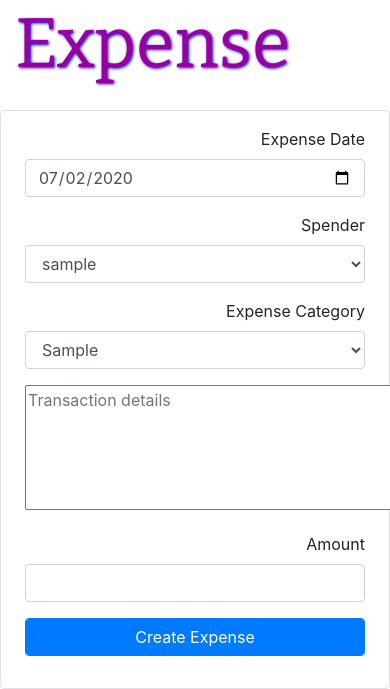
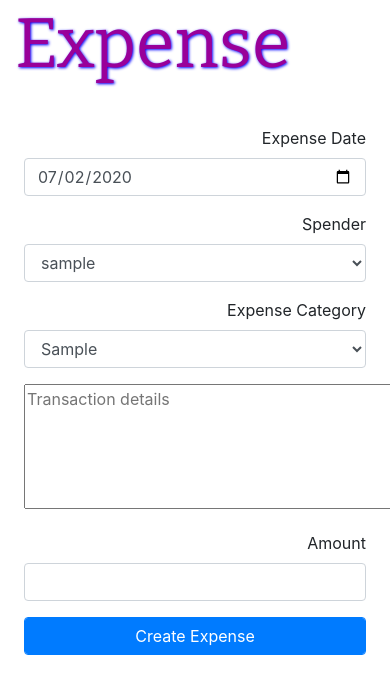
Before and after one commit to charliecoderdad/spending-tracker, a Flask app: page / in a window 390 px wide; the page is wider, and only the part inside the window is pictured. Shown: the part 328-1017 px from the top of that part. After the commit the page ends 983 px from the top of that part, so only its background shows below. Run offline with Flask 2, Linux system fonts and the light colour scheme; tables that the repository leaves empty hold one stand-in row (values such as "Sample post"); parts of the project's set-up code (start-up, migrations or seed data) failed here and were passed over; some libraries are stand-ins or nearby versions.

Commit message:
Remove div border from new expense page

```diff
--- a/tracker_app/templates/index.html
+++ b/tracker_app/templates/index.html
@@ -5,7 +5,7 @@
 
 <div class="row" id="add-expense">
 
-	<div class="col-sm border rounded px-4 py-3">
+	<div class="col-sm rounded px-4 py-3">
 
 		<form method="POST" action={{ url_for('home') }}>
 			<div class="form-group row align-items-center">
```
